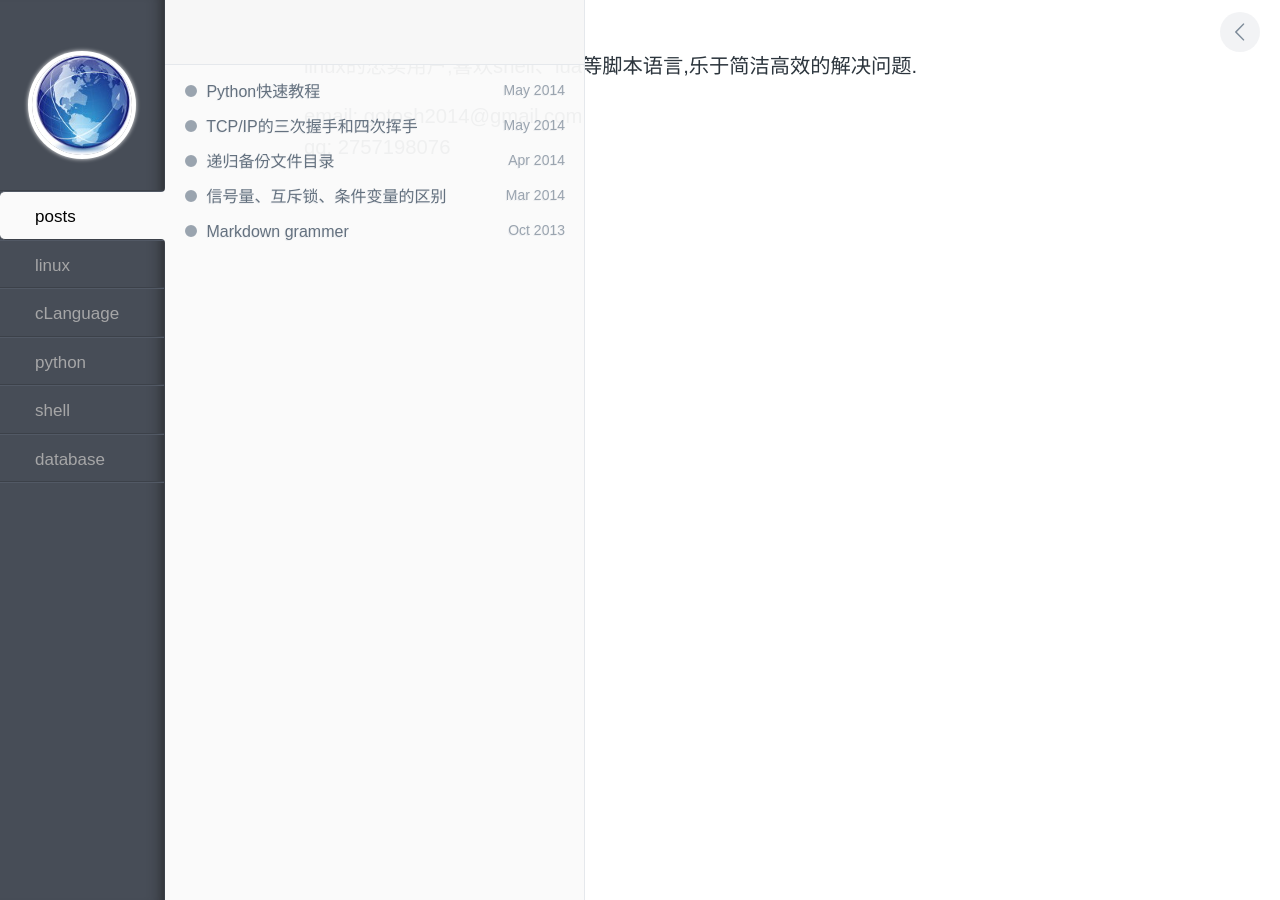
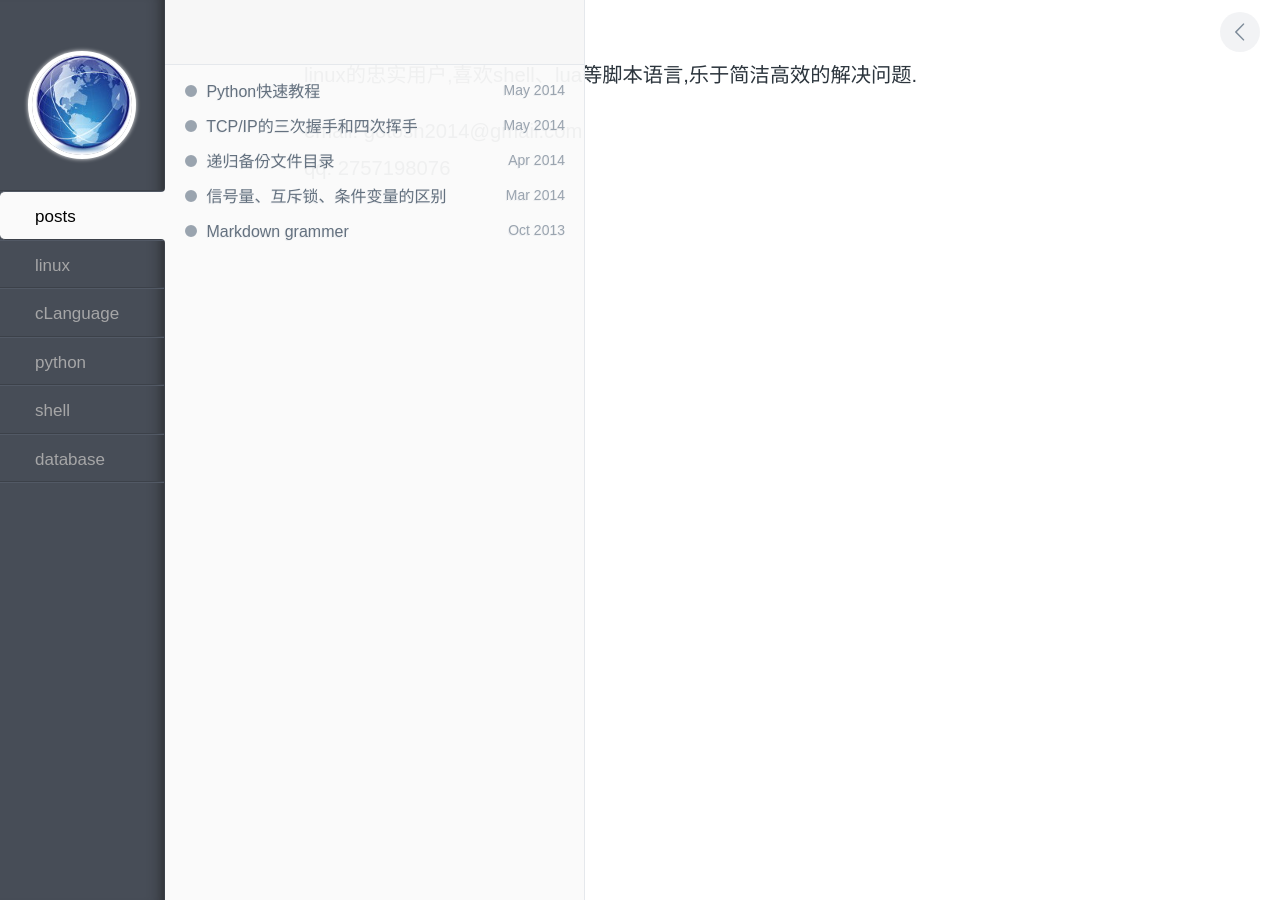
Before and after one commit to segcoredump/segdump.github.io, a Jekyll site: the page built from index.html, in a window 1280 px wide. Built offline with Jekyll 4.4.1, drawn with Linux system fonts in a browser that asks for light colours; nearby versions of some CDN libraries; library files that are not in the unit come from our copies; Markdown is read by kramdown in place of the engine named in the settings; the list of posts is cut into pages by our own code.

Commit message:
Update style.css

```diff
--- a/assets/css/style.css
+++ b/assets/css/style.css
@@ -354,7 +354,7 @@
   height: 100%;
   color: #2c353d;
   font-size: 13.5px;
-  line-height: 1.5;
+  line-height: 1.8;
   background: white;
   overflow-x: hidden;
   overflow-y: auto;
@@ -400,7 +400,8 @@
 #post__title {
   margin: 0;
   padding-top: 1.1em;
-  font-size: 2em; }
+  font-size: 2em;
+  font-weight: bold ;}
 
 #post__content > p, #post__content > ul, #post__content > ol {
   margin-top: 1.5em;
```
